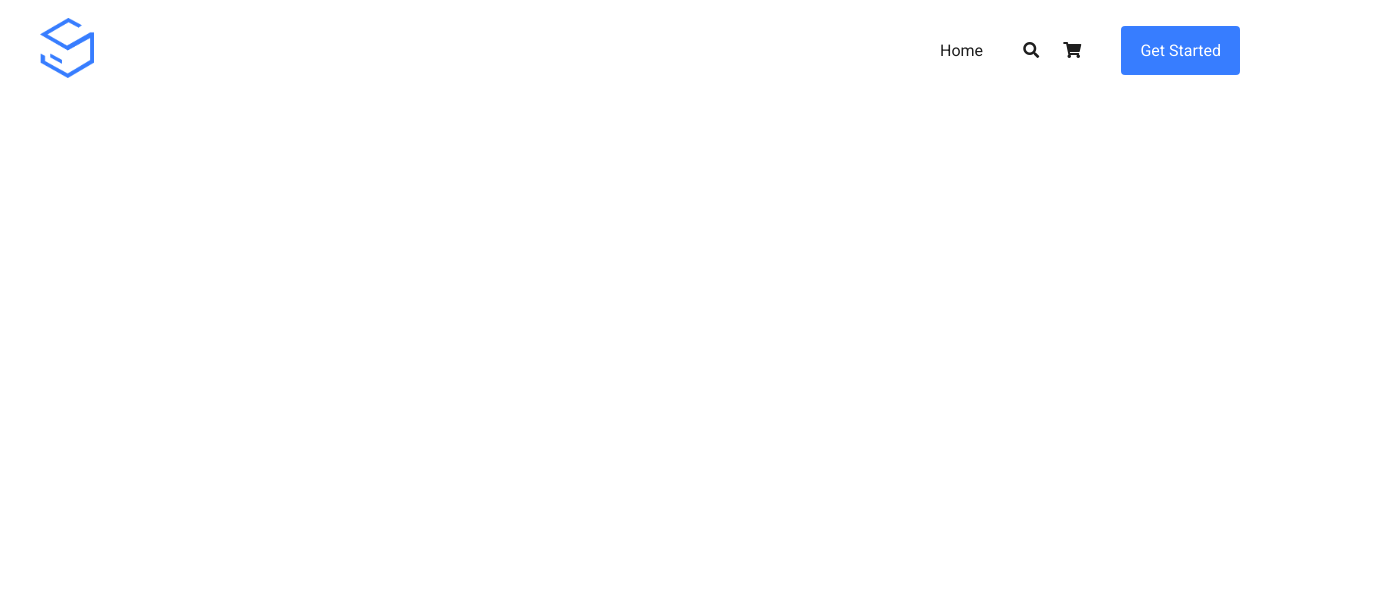
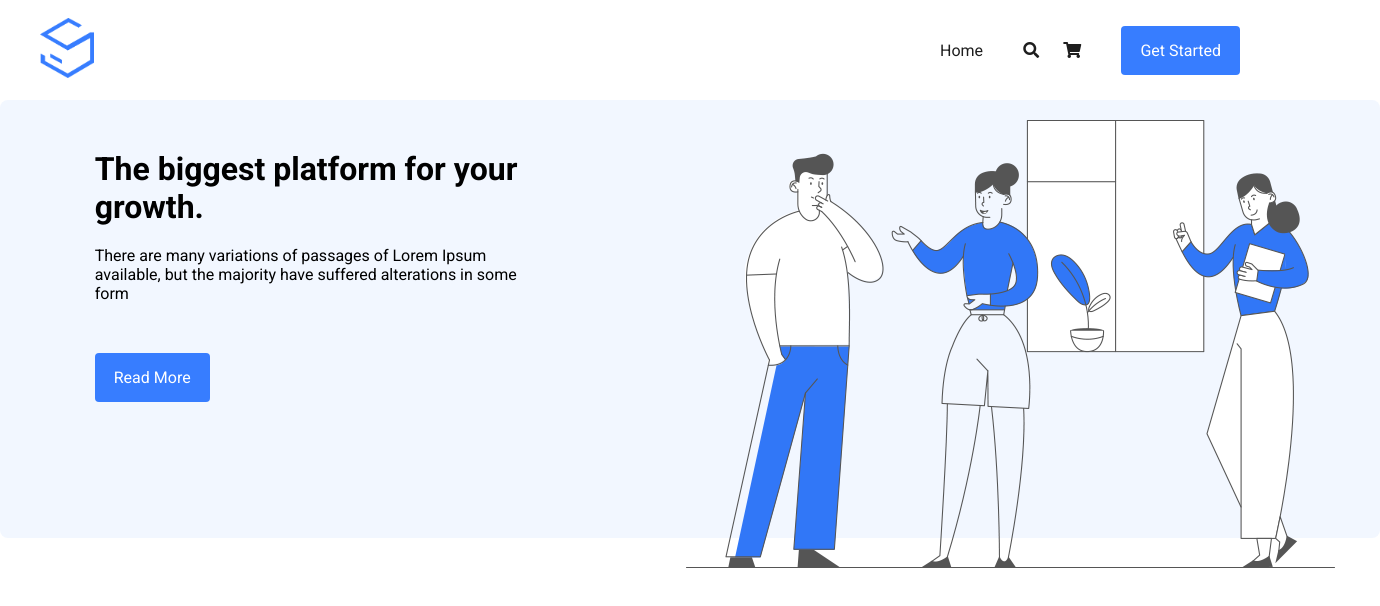
Before and after one commit to daniele-lai/proj-html-vuejs, a website: page index.html in a window 1280 px wide. Shown: the whole page, 1380 px wide, since content can reach past the window. Drawn offline with Linux system fonts and the light colour scheme.

Commit message:
Aggiunta bozza hero

```diff
--- a/index.html
+++ b/index.html
@@ -36,8 +36,16 @@
     </header>
   </div>
   <main>
-    <div class="hero">
-      <!-- Hero con immagine in background, testi e button -->
+    <div class="container mg-bottom100">
+        <div class="hero">
+          <!-- Hero con immagine in background, testi e button -->
+          <div class="hero_text">
+            <h1 class="mg-bottom20">The biggest platform for your growth.</h1>
+            <p class="mg-bottom50">There are many variations of passages of Lorem Ipsum available, but the majority have suffered alterations in some form</p>
+            <button type="button" class="btn mg-bottom50">Read More</button>
+          </div>
+          <img src="img/27-1.png" alt="">
+        </div>
     </div>
     <section>
       <!-- prima section con tre parti che si ripetono -->
--- a/src/app.scss
+++ b/src/app.scss
@@ -2,3 +2,4 @@
 @import "partials/common";
 @import "partials/header";
 @import "partials/buttons";
+@import "partials/hero";
--- a/src/partials/_common.scss
+++ b/src/partials/_common.scss
@@ -6,13 +6,21 @@
 }
 
 .container {
-  width: 1320px;
+  width: 1380px;
   margin: auto;
   &.small {
     width: 1200px;
   }
 }
 
-mg-bottom {
+.mg-bottom100 {
   margin-bottom: 100px;
 }
+
+.mg-bottom20 {
+  margin-bottom: 20px;
+}
+
+.mg-bottom50 {
+  margin-bottom: 50px;
+}
--- a/src/partials/_header.scss
+++ b/src/partials/_header.scss
@@ -22,6 +22,5 @@ header {
         }
       }
     }
-
   }
 }
--- /dev/null
+++ b/src/partials/_hero.scss
@@ -0,0 +1,14 @@
+.hero {
+  background-color: $bgBlue;
+  border-radius: 8px;
+  display: flex;
+  justify-content: space-around;
+    & .hero_text {
+      width: 40%;
+      padding: 50px;
+    }
+    & img {
+      margin-top: 20px;
+      margin-bottom: -30px;
+    }
+  }
```
Also changed, not shown: dist/app.css.
